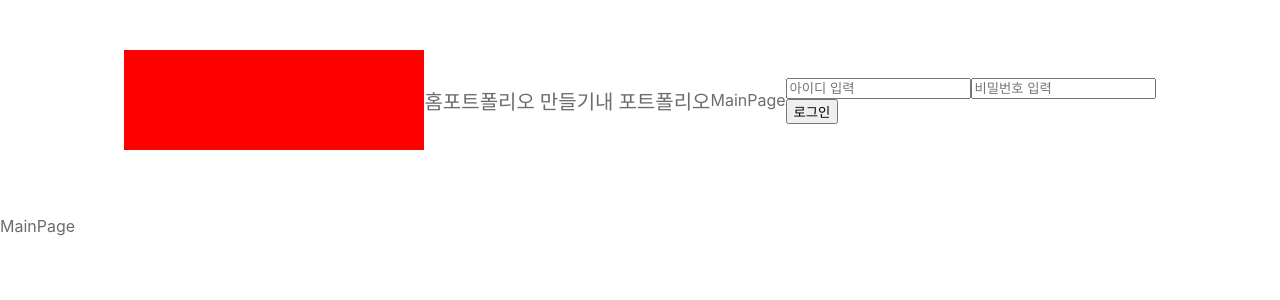
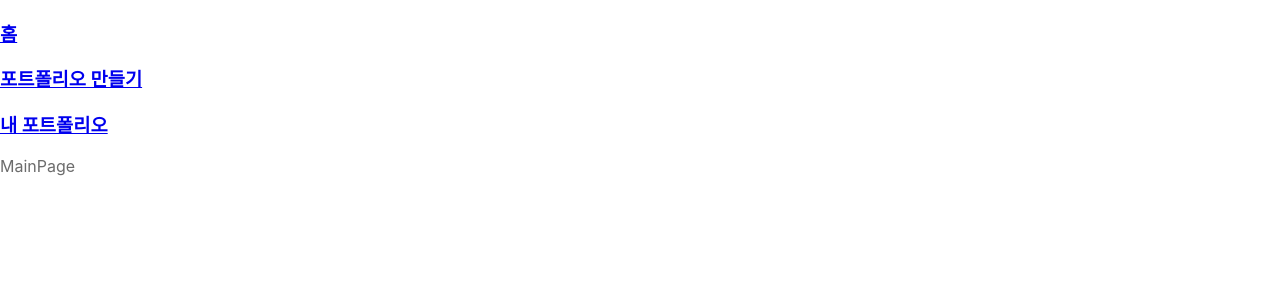
Before and after one commit to alphagom/neo-alphagom, a React (Create React App) app in the folder front/: page / in a window 1280 px wide. Shown: the top 300 px of the page. Built offline with nearby package versions, Linux system fonts and the light colour scheme; a web font is replaced by a local one.

Commit message:
test : API 테스트 코드 제거 (#7)

```diff
--- a/front/src/App.tsx
+++ b/front/src/App.tsx
@@ -2,7 +2,7 @@ import React from 'react'
 import './App.css'
 
 function App() {
-  return <div>{/* <h1>Hello World!</h1> */}</div>
+  return <div />
 }
 
 export default App
--- a/front/src/api/authApi.ts
+++ b/front/src/api/authApi.ts
@@ -1,4 +1 @@
-import { LoginType } from 'store/type'
-import { GET, POST, PUT } from './api'
-
-export const login = (url: string, body: LoginType) => POST(url, body)
+export default {}
--- a/front/src/components/NavBar.tsx
+++ b/front/src/components/NavBar.tsx
@@ -2,108 +2,18 @@ import React, { useState, ComponentProps } from 'react'
 import { Link } from 'react-router-dom'
 import './NavBar.css'
 
-// atom 을 사용하기 위해 recoil 라이브러리 import
-import { useRecoilState } from 'recoil'
-
-// 사용할 atom 과 type import
-import { menuState } from 'store/state'
-import { Menu } from 'store/type'
-
-// 로그인 api, url import
-import { login } from 'api/authApi'
-import { loginUrl } from 'api/url'
-
 function NavBar() {
-  /**
-   * 이제 메뉴를 클릭할 때마다 atom 값을 바꿔서 색을 바꿔볼 겁니다
-   *
-   * 우선, useRecoilState 로 atom 값과 atom 값을 바꿀 수 있도록 만듭니다
-   * 그 후, 클릭 시 색이 바뀌게 (atom 값이 변경되도록) 하고 싶으므로
-   * onClick 이벤트에 setMenuColor 로 색을 바꿔줍니다
-   *
-   * 이 때, Menu 는 지정해 둔 enum 타입입니다
-   * 실제로 누를 때마다 atom 값이 변경되며 색이 바뀌는 걸 확인할 수 있습니다
-   */
-  const [menuColor, setMenuColor] = useRecoilState(menuState)
-  const tempStyle = {
-    width: '300px',
-    height: '100px',
-    background: menuColor,
-  }
-
-  // 로그인 테스트 코드를 위한 상태 지정
-  const [token, setToken] = useState('')
-
-  const [myid, setMyId] = useState('')
-  const [mypw, setMyPw] = useState('')
-
-  const onIdHandler: ComponentProps<'input'>['onChange'] = (event) => {
-    setMyId(event.currentTarget.value)
-  }
-  const onPwHandler: ComponentProps<'input'>['onChange'] = (event) => {
-    setMyPw(event.currentTarget.value)
-  }
-
-  const onSubmitHandler = (event: React.FormEvent) => {
-    // 버튼만 누르면 리프레시 되는것을 막아준다
-    event.preventDefault()
-    const body = {
-      id: myid,
-      pw: mypw,
-    }
-    const getData = () =>
-      login(loginUrl, body).then((data) => {
-        console.log(data)
-        setToken(data.token)
-      })
-    getData()
-    setMyId('')
-    setMyPw('')
-  }
-
   return (
-    <div className="temp-navbar">
-      {/* atom 사용법 (임시) */}
-      <div style={tempStyle} />
-      <Link
-        to="/"
-        onClick={() => setMenuColor(Menu.HOME)}
-        className="nav-items"
-      >
-        <div>홈</div>
+    <div>
+      <Link to="/">
+        <h3>홈</h3>
       </Link>
-      <Link
-        to="/portfolio"
-        onClick={() => setMenuColor(Menu.PORTFOLIO)}
-        className="nav-items"
-      >
-        <div>포트폴리오 만들기</div>
+      <Link to="/portfolio">
+        <h3>포트폴리오 만들기</h3>
       </Link>
-      <Link
-        to="/myportfolio"
-        onClick={() => setMenuColor(Menu.MYPORTFOLIO)}
-        className="nav-items"
-      >
-        <div>내 포트폴리오</div>
+      <Link to="/myportfolio">
+        <h3>내 포트폴리오</h3>
       </Link>
-
-      {/* 로그인 폼 (임시) */}
-
-      <p>MainPage</p>
-      <form onSubmit={onSubmitHandler}>
-        <input value={myid} placeholder="아이디 입력" onChange={onIdHandler} />
-        <input
-          value={mypw}
-          placeholder="비밀번호 입력"
-          onChange={onPwHandler}
-        />
-        <br />
-        <button type="submit" formAction="">
-          로그인
-        </button>
-      </form>
-
-      <p>{token}</p>
     </div>
   )
 }
--- a/front/src/store/state.ts
+++ b/front/src/store/state.ts
@@ -1,18 +1 @@
 import { atom } from 'recoil'
-
-// 타입스크립트 type import
-import { Menu } from './type'
-
-/**
- * 홈, 마이포트폴리오 페이지, 포트폴리오 생성 페이지 네브바 상태를 관리할 atom
- * default 는 홈으로, 타입에서 지정한 enum 을 이용한다
- *
- * atom 선언은 고유한 key 값 (atom 명과 동일하도록)과 default 값과 함께 선언한다
- * export 시켜서 사용할 컴포넌트에서 import 해서 사용하면 된다
- *
- * menuState atom 은 src/components/navBar 에서 사용한다
- */
-export const menuState = atom({
-  key: 'menuState',
-  default: Menu.HOME,
-})
--- a/front/src/store/type.ts
+++ b/front/src/store/type.ts
@@ -1,12 +1 @@
-// 네브바 이동에 따라 나타나는 색을 다르게 할 enum type
-export enum Menu {
-  HOME = 'red',
-  PORTFOLIO = 'blue',
-  MYPORTFOLIO = 'green',
-}
-
-// 로그인 시 아이디, 패스워드 type
-export interface LoginType {
-  id: string
-  pw: string
-}
+export default {}
```
